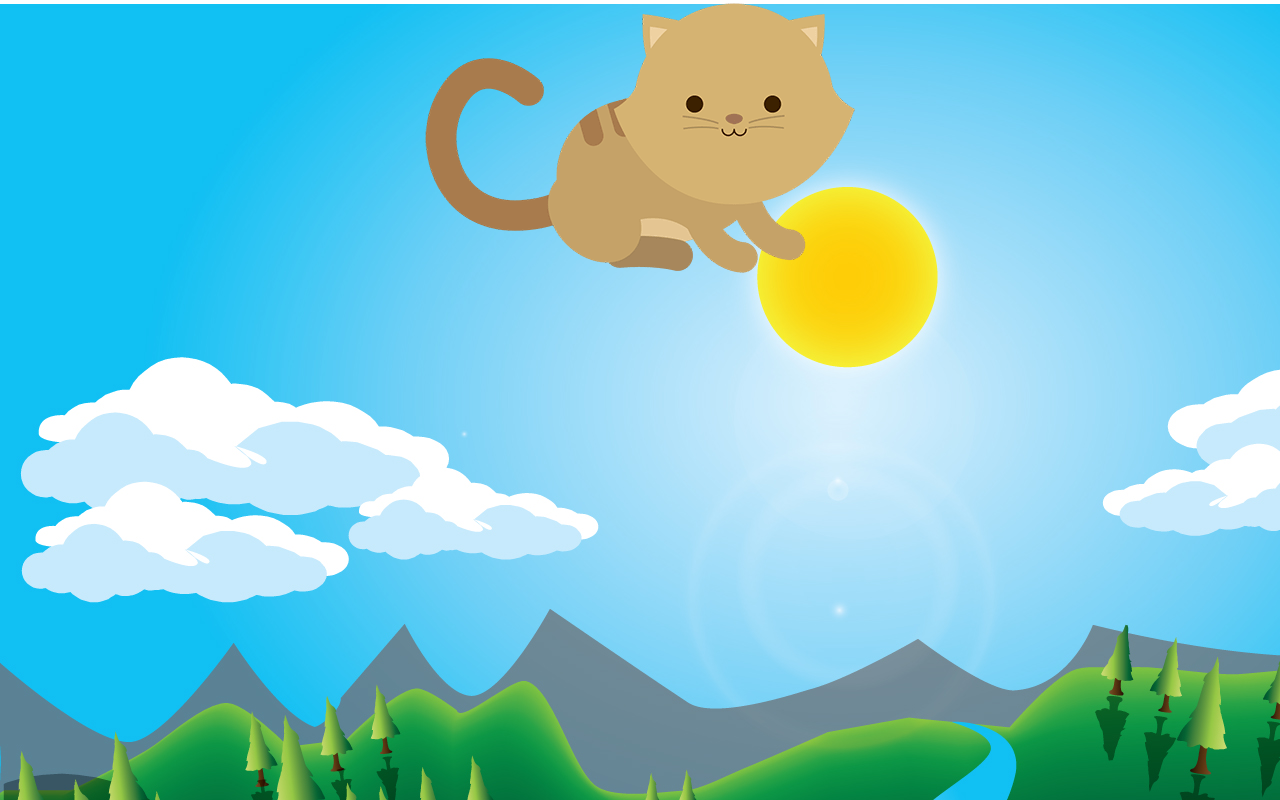
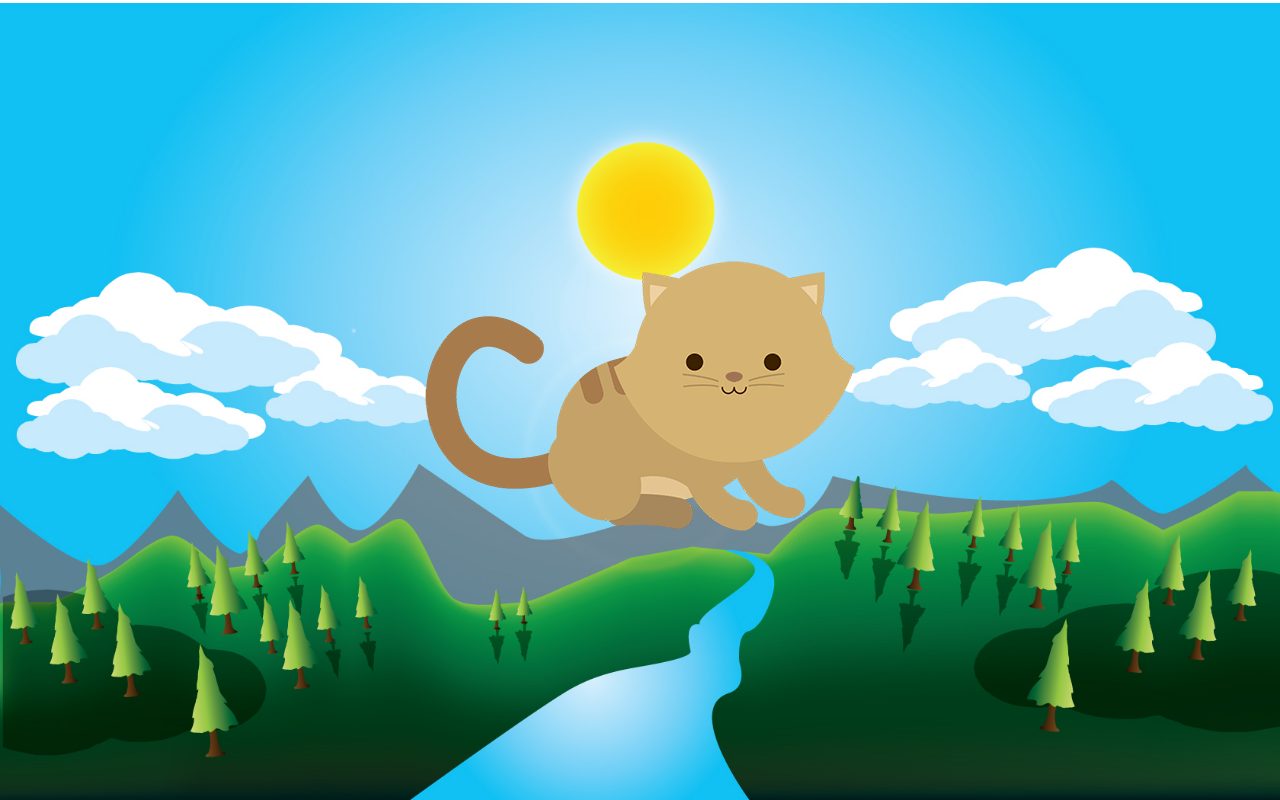
Before and after one commit to IlseMagali/kitten-template-breakpoints-exercise, a plain HTML site: page index.html in a window 1280 px wide. Drawn offline with Linux system fonts and the light colour scheme.

Commit message:
branch-cuarta

```diff
--- a/css/main.css
+++ b/css/main.css
@@ -1,12 +1,22 @@
 body {
-  margin: 0;
+  width:100%;
   padding: 0;
-  background-image: url("../img/Landscape.jpg");
+  margin: 0 auto;
+
 }
 
-.row {
-  width: 100%;
+.container {
+  width:100%;
   display:flex;
   justify-content: center;
   align-items: center;
+  position:relative;
 }
+
+.kitten {
+  position:absolute;
+}
+
+.background {
+  width: 100%
+}
--- a/index.html
+++ b/index.html
@@ -4,14 +4,12 @@
     <meta charset="utf-8">
     <title>Kitten template</title>
     <link rel="stylesheet" href="css/main.css">
+    <meta name="viewport" content="width=device-width, initial-scale=1.0">
   </head>
   <body>
     <section class="container">
-      <section class="row">
-        <div class="col-12">
-          <img src="img/kitten-medium.png" alt="">
-        </div>
-      </section>
+      <img class="background" src="img/Landscape.jpg" alt="">
+      <img class="kitten" src="img/kitten-medium.png" alt="">
     </section>
   </body>
 </html>
```
